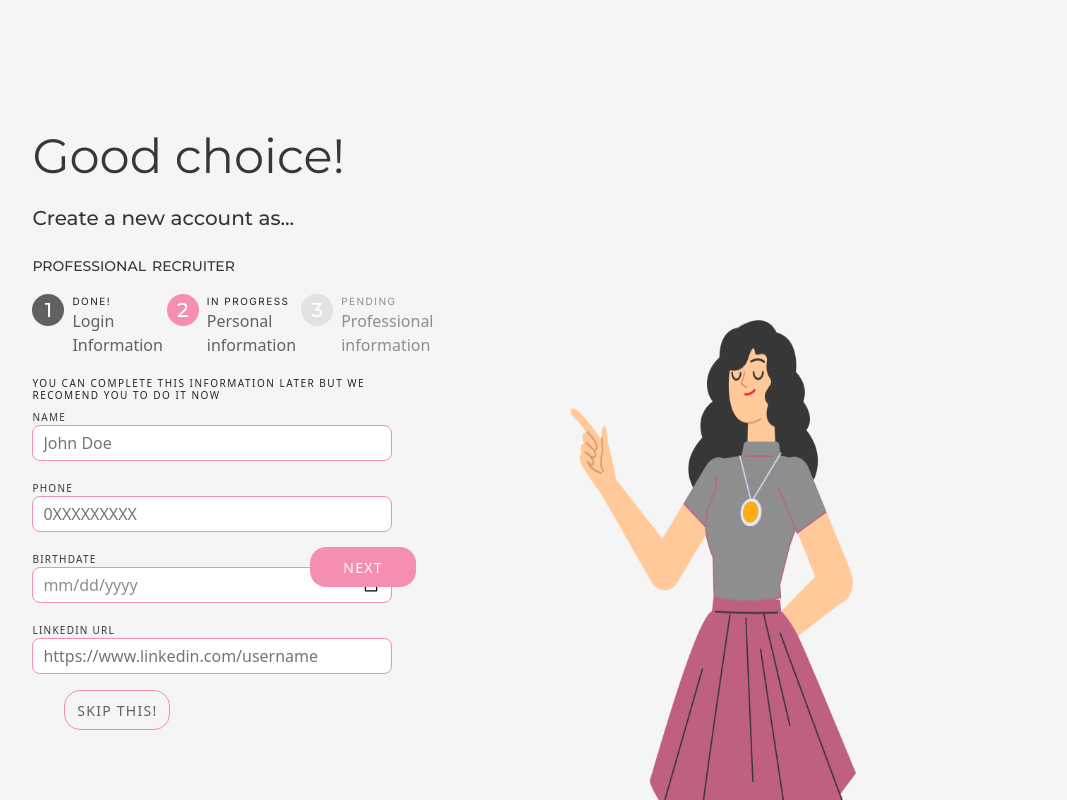
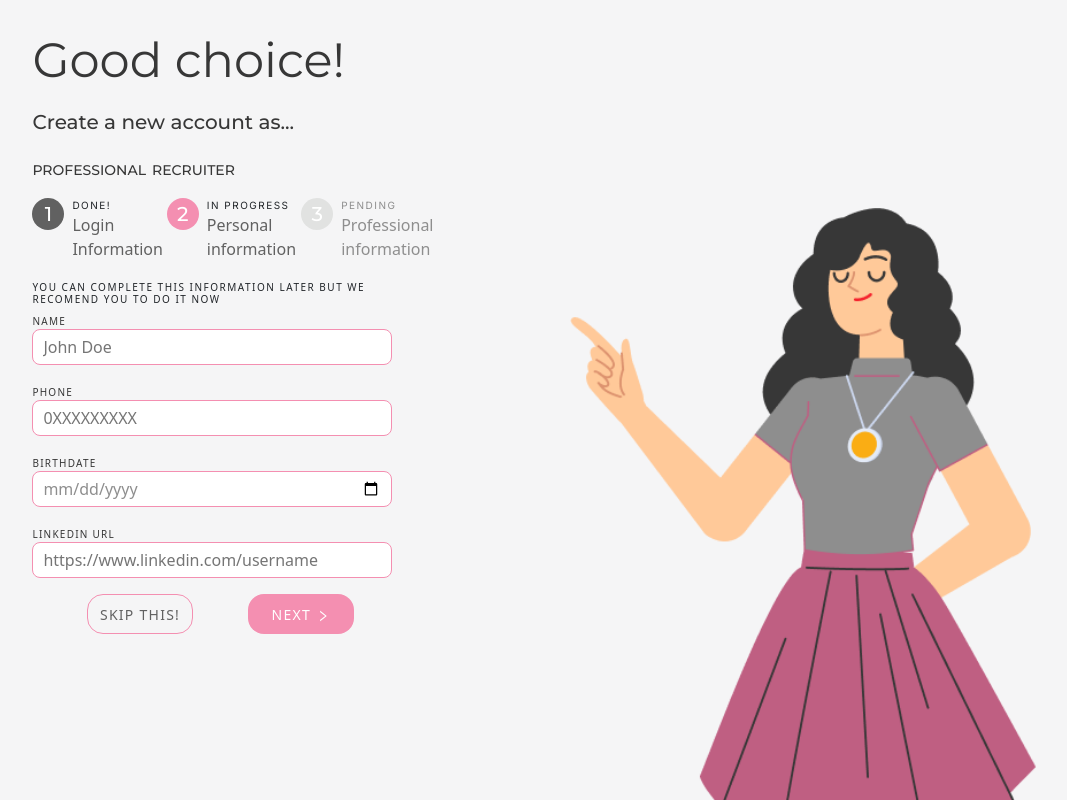
Before and after one commit to natersland/get-that-job-react, a React (Create React App) app in the folder client/: page /register in a window 1280 px wide. Both pictures are taken after a click on the button "NEXT". Shown: the whole page, without its empty margins (198-1265 px from the left). Built offline with nearby package versions, Linux system fonts and the light colour scheme.

Commit message:
updated professional register v.1.1.3

```diff
--- a/client/src/components/ProLoginInfoForm.js
+++ b/client/src/components/ProLoginInfoForm.js
@@ -1,9 +1,5 @@
-import react, { useState, useContext } from "react";
 import styled from "@emotion/styled";
 import "../App.css";
-import { useAuth } from "../contexts/authentication";
-import { userDataContext } from "../contexts/UserData";
-import GTJhooksfantasy from "../hooks/GTJhooksfantasy";
 
 const Input = styled.input`
   width: 360px;
--- a/client/src/hooks/GTJhooksfantasy.js
+++ b/client/src/hooks/GTJhooksfantasy.js
@@ -10,7 +10,7 @@ export default function GTJhooksfantasy() {
   const [name, setName] = useState("");
   const [phone, setPhone] = useState("");
   const [birthDate, setBirthDate] = useState("");
-  const [linkin, setLinkin] = useState("");
+  const [linkedin, setLinkedin] = useState("");
 
   // Step 3
   const [title, setTitle] = useState("");
@@ -34,8 +34,8 @@ export default function GTJhooksfantasy() {
     setPhone,
     birthDate,
     setBirthDate,
-    linkin,
-    setLinkin,
+    linkedin,
+    setLinkedin,
     title,
     setTitle,
     experience,
--- a/client/src/pages/AuthenticatedApp.js
+++ b/client/src/pages/AuthenticatedApp.js
@@ -1,7 +1,6 @@
 import { Routes, Route } from "react-router-dom";
 import FindThatJobPage from "./FindThatJobPage";
 import ProfessionalHomepage from "./ProfessionalHomepage";
-import GTJhooksfantasy from "../hooks/GTJhooksfantasy";
 import "../App.css";
 
 export default function AuthenticatedApp() {
--- a/client/src/pages/ProfessionalRegisterPage.js
+++ b/client/src/pages/ProfessionalRegisterPage.js
@@ -7,7 +7,6 @@ import image from "../img/discussing.png";
 import "../App.css";
 import GTJhooksfantasy from "../hooks/GTJhooksfantasy";
 import { useAuth } from "../contexts/authentication";
-/* import { FiChevronRight, FiChevronLeft } from "react-icons/fi";
 import { AiOutlineRight, AiOutlineLeft } from "react-icons/ai";
 
 class ArrowRight extends React.Component {
@@ -15,273 +14,11 @@ class ArrowRight extends React.Component {
     return <AiOutlineRight />;
   }
 }
-class Arrowleft extends React.Component {
+class ArrowLeft extends React.Component {
   render() {
     return <AiOutlineLeft />;
   }
-} */
-
-const Wrapper = styled.div`
-  width: 100%;
-  height: 100vh;
-  margin: auto;
-  display: flex;
-  flex-direction: row;
-  background-color: #f5f5f6;
-  position: relative;
-`;
-
-const Detail = styled.div`
-  display: flex;
-  flex-direction: column;
-  justify-content: center;
-  align-items: end;
-
-  margin: 8rem 0 0 0;
-`;
-
-const FormWrapper = styled.div`
-  display: flex;
-  flex-direction: column;
-  align-items: flex-start;
-  margin-left: 228px;
-`;
-
-const Title = styled.h1`
-  color: var(--primary-text-color);
-  font-family: var(--primary-font);
-  font-weight: 400;
-  font-size: 48px;
-`;
-
-const Progressbar = styled.div`
-  width: 70%;
-`;
-
-const Caption = styled.h3`
-  color: var(--primary-text-color);
-  font-family: var(--primary-font);
-  font-weight: 500;
-  font-size: 20px;
-  margin-top: 20px;
-`;
-
-const LeftBox = styled.div`
-  width: 60%;
-`;
-
-const RightBox = styled.div`
-  width: 40%;
-  display: flex;
-
-  align-items: end;
-`;
-
-const SelectRole = styled.div`
-  display: flex;
-  flex-direction: row;
-  font-weight: 500;
-  font-style: normal;
-  font-size: 14px;
-`;
-
-const Role = styled.h3`
-  margin-right: 6px;
-  margin-bottom: 20px;
-  margin-top: 20px;
-  font-family: var(--primary-font);
-  color: var(--primary-text-color);
-  font-weight: 500;
-  font-size: 14px;
-`;
-
-const StepBox = styled.div`
-  display: flex;
-  flex-direction: row;
-  margin-bottom: 20px;
-`;
-
-const InProgress = styled.div`
-  font-size: 10px;
-  font-family: var(--seconary-font);
-  font-weight: 400;
-  letter-spacing: 1.5px;
-`;
-
-const Done = styled.div`
-  font-size: 10px;
-  font-family: var(--seconary-font);
-  font-weight: 400;
-  letter-spacing: 1.5px;
-`;
-
-const Pending = styled.div`
-  font-size: 10px;
-  font-family: var(--seconary-font);
-  font-weight: 400;
-  color: #8e8e8e;
-  letter-spacing: 1.5px;
-`;
-
-const Step = styled.div`
-  display: flex;
-  flex-direction: row;
-  width: 25%;
-`;
-
-const StepLeft = styled.div``;
-
-const PendingStepDetail = styled.div`
-  font-family: var(--secondary-font);
-  color: var(--primary-text-color);
-  font-weight: 400;
-  color: #8e8e8e;
-`;
-
-const DoneStepDetail = styled.div`
-  font-family: var(--secondary-font);
-  color: var(--primary-text-color);
-  font-weight: 400;
-  color: #616161;
-`;
-
-const CurrentStep = styled.div`
-  display: flex;
-  justify-content: center;
-  align-items: center;
-  border-radius: 62px;
-  width: 32px;
-  height: 32px;
-  margin-right: 8px;
-  margin-bottom: 0px;
-  font-family: var(--primary-font);
-  color: white;
-  font-weight: 500;
-  font-size: 20px;
-  background-color: var(--secoundary-brand-color);
-`;
-
-const NextStep = styled.div`
-  display: flex;
-  justify-content: center;
-  align-items: center;
-  border-radius: 62px;
-  width: 32px;
-  height: 32px;
-  margin-right: 8px;
-  margin-bottom: 0px;
-  font-family: var(--primary-font);
-  color: white;
-  font-weight: 500;
-  font-size: 20px;
-  background-color: #e1e2e1;
-`;
-
-const DoneStep = styled.div`
-  display: flex;
-  justify-content: center;
-  align-items: center;
-  border-radius: 62px;
-  width: 32px;
-  height: 32px;
-  margin-right: 8px;
-  margin-top: 0px;
-  font-family: var(--primary-font);
-  color: white;
-  font-weight: 500;
-  font-size: 20px;
-  background-color: #616161;
-`;
-
-const StepNumber = styled.p`
-  margin-bottom: 0;
-`;
-
-const GirlImage = styled.img`
-  width: 60%;
-  height: 60%;
-`;
-
-const BorderImage = styled.div`
-  width: 435px;
-  position: relative;
-`;
-
-const NextPage1Button = styled.button`
-  width: 106px;
-  height: 40px;
-  border-radius: 16px;
-  border-style: hidden;
-  color: white;
-  font-size: 14px;
-  letter-spacing: 1.25px;
-  font-weight: 500;
-  font-family: var(--secondary-font);
-  background-color: var(--secoundary-brand-color);
-  cursor: pointer;
-  margin-left: 230px;
-`;
-
-const NextPage2Button = styled.button`
-  width: 106px;
-  height: 40px;
-  border-radius: 16px;
-  border-style: hidden;
-  color: white;
-  font-size: 14px;
-  letter-spacing: 1.25px;
-  font-weight: 500;
-  font-family: var(--secondary-font);
-  background-color: var(--secoundary-brand-color);
-  cursor: pointer;
-  margin-left: 280px;
-  position: absolute;
-  bottom: 213px;
-`;
-
-const SkipButton = styled.button`
-  width: 106px;
-  height: 40px;
-  border-radius: 16px;
-  border: 1px solid var(--secoundary-brand-color);
-  font-size: 14px;
-  letter-spacing: 1.25px;
-  font-weight: 500;
-  font-family: var(--secondary-font);
-  cursor: pointer;
-  margin-left: 32px;
-  color: #616161;
-  background-color: #f5f5f6;
-`;
-
-const FinishButton = styled.button`
-  width: 106px;
-  height: 40px;
-  border-radius: 16px;
-  border-style: hidden;
-  color: white;
-  font-size: 14px;
-  letter-spacing: 1.25px;
-  font-weight: 500;
-  font-family: var(--secondary-font);
-  background-color: var(--secoundary-brand-color);
-  cursor: pointer;
-  margin-left: 32px;
-`;
-
-const PreviusButton = styled.button`
-  width: 106px;
-  height: 40px;
-  border-radius: 16px;
-  border-style: hidden;
-  color: white;
-  font-size: 14px;
-  letter-spacing: 1.25px;
-  font-weight: 500;
-  font-family: var(--secondary-font);
-  background-color: var(--secoundary-brand-color);
-  cursor: pointer;
-`;
+}
 
 function ProfessionalRegisterPage() {
   const {
@@ -297,8 +34,8 @@ function ProfessionalRegisterPage() {
     setPhone,
     birthDate,
     setBirthDate,
-    linkin,
-    setLinkin,
+    linkedin,
+    setLinkedin,
     title,
     setTitle,
     experience,
@@ -310,9 +47,6 @@ function ProfessionalRegisterPage() {
     role,
     setRole,
   } = GTJhooksfantasy();
-
-  const rightArrow = ">";
-  const leftArrow = "<";
 
   const [step, setStep] = useState(0);
 
@@ -337,8 +71,8 @@ function ProfessionalRegisterPage() {
           setPhone={setPhone}
           birthDate={birthDate}
           setBirthDate={setBirthDate}
-          linkin={linkin}
-          setLinkin={setLinkin}
+          linkedin={linkedin}
+          setLinkin={setLinkedin}
         />
       );
     } else if (step === 2) {
@@ -369,6 +103,7 @@ function ProfessionalRegisterPage() {
     formData.append("name", name);
     formData.append("phone", phone);
     formData.append("birthDate", birthDate);
+    formData.append("linkedin", linkedin);
     formData.append("title", title);
     formData.append("experience", experience);
     formData.append("education", education);
@@ -501,64 +236,299 @@ function ProfessionalRegisterPage() {
               </StepBox>
               <div>{StepDisplay()}</div>
 
-              <div className="form-actions">
+              <ButtonWrapper>
                 {step === 0 || step === 1 ? null : (
-                  <PreviusButton
+                  <PreviousButton
                     onClick={() => {
                       setStep((currentPage) => currentPage - 1);
                     }}
                   >
-                    PREVIOUS
-                  </PreviusButton>
+                    <ArrowLeft /> PREVIOUS
+                  </PreviousButton>
                 )}
-
                 {step === 0 ? null : (
                   <SkipButton form="register-form" type="submit">
                     SKIP THIS!
                   </SkipButton>
                 )}
+                {step === 0 || step === 1 ? (
+                  <NextPageButton
+                    type="button" //ถ้า button อยู่ใน form ใช้อันนี้ค่าาา เพราะ default = submit
+                    onClick={() => {
+                      setStep((currentPage) => currentPage + 1);
+                    }}
+                  >
+                    {" "}
+                    NEXT <ArrowRight />
+                  </NextPageButton>
+                ) : null}
 
                 {step === 0 || step === 1 ? null : (
                   <FinishButton form="register-form" type="submit">
                     {" "}
-                    FINISH
+                    FINISH <ArrowRight />
                   </FinishButton>
                 )}
-              </div>
+              </ButtonWrapper>
             </Progressbar>
           </Detail>
         </form>
-        <FormWrapper>
-          {step === 0 ? (
-            <NextPage1Button
-              onClick={() => {
-                setStep((currentPage) => currentPage + 1);
-              }}
-            >
-              {" "}
-              NEXT
-            </NextPage1Button>
-          ) : null}
-          {step === 1 ? (
-            <NextPage2Button
-              onClick={() => {
-                setStep((currentPage) => currentPage + 1);
-              }}
-            >
-              {" "}
-              NEXT
-            </NextPage2Button>
-          ) : null}
-        </FormWrapper>
+        <FormWrapper></FormWrapper>
       </LeftBox>
 
       <RightBox>
-        <GirlImage src={image} alt="Girl"></GirlImage>
-
-        {/*         <BorderImage></BorderImage> */}
+        <BorderImage>
+          <GirlImage src={image} alt="Girl"></GirlImage>
+        </BorderImage>
       </RightBox>
     </Wrapper>
   );
 }
+const Wrapper = styled.div`
+  width: 100%;
+  height: 100vh;
+  margin: auto;
+  display: flex;
+  flex-direction: row;
+  background-color: #f5f5f6;
+  position: relative;
+`;
+
+const Detail = styled.div`
+  display: flex;
+  flex-direction: column;
+  justify-content: center;
+  align-items: end;
+
+  margin: 2rem 0 0 0;
+`;
+
+const FormWrapper = styled.div`
+  display: flex;
+  flex-direction: column;
+  align-items: flex-start;
+  margin-left: 228px;
+`;
+
+const Title = styled.h1`
+  color: var(--primary-text-color);
+  font-family: var(--primary-font);
+  font-weight: 400;
+  font-size: 48px;
+`;
+
+const Progressbar = styled.div`
+  width: 70%;
+`;
+
+const Caption = styled.h3`
+  color: var(--primary-text-color);
+  font-family: var(--primary-font);
+  font-weight: 500;
+  font-size: 20px;
+  margin-top: 20px;
+`;
+
+const LeftBox = styled.div`
+  width: 60%;
+`;
+
+const RightBox = styled.div`
+  width: 40%;
+  display: flex;
+  align-items: end;
+`;
+
+const SelectRole = styled.div`
+  display: flex;
+  flex-direction: row;
+  font-weight: 500;
+  font-style: normal;
+  font-size: 14px;
+`;
+
+const Role = styled.h3`
+  margin-right: 6px;
+  margin-bottom: 20px;
+  margin-top: 20px;
+  font-family: var(--primary-font);
+  color: var(--primary-text-color);
+  font-weight: 500;
+  font-size: 14px;
+`;
+
+const StepBox = styled.div`
+  display: flex;
+  flex-direction: row;
+  margin-bottom: 20px;
+`;
+
+const InProgress = styled.div`
+  font-size: 10px;
+  font-family: var(--seconary-font);
+  font-weight: 400;
+  letter-spacing: 1.5px;
+`;
+
+const Done = styled.div`
+  font-size: 10px;
+  font-family: var(--seconary-font);
+  font-weight: 400;
+  letter-spacing: 1.5px;
+`;
+
+const Pending = styled.div`
+  font-size: 10px;
+  font-family: var(--seconary-font);
+  font-weight: 400;
+  color: #8e8e8e;
+  letter-spacing: 1.5px;
+`;
+
+const Step = styled.div`
+  display: flex;
+  flex-direction: row;
+  width: 25%;
+`;
+
+const StepLeft = styled.div``;
+
+const PendingStepDetail = styled.div`
+  font-family: var(--secondary-font);
+  color: var(--primary-text-color);
+  font-weight: 400;
+  color: #8e8e8e;
+`;
+
+const DoneStepDetail = styled.div`
+  font-family: var(--secondary-font);
+  color: var(--primary-text-color);
+  font-weight: 400;
+  color: #616161;
+`;
+
+const CurrentStep = styled.div`
+  display: flex;
+  justify-content: center;
+  align-items: center;
+  border-radius: 62px;
+  width: 32px;
+  height: 32px;
+  margin-right: 8px;
+  margin-bottom: 0px;
+  font-family: var(--primary-font);
+  color: white;
+  font-weight: 500;
+  font-size: 20px;
+  background-color: var(--secoundary-brand-color);
+`;
+
+const NextStep = styled.div`
+  display: flex;
+  justify-content: center;
+  align-items: center;
+  border-radius: 62px;
+  width: 32px;
+  height: 32px;
+  margin-right: 8px;
+  margin-bottom: 0px;
+  font-family: var(--primary-font);
+  color: white;
+  font-weight: 500;
+  font-size: 20px;
+  background-color: #e1e2e1;
+`;
+
+const DoneStep = styled.div`
+  display: flex;
+  justify-content: center;
+  align-items: center;
+  border-radius: 62px;
+  width: 32px;
+  height: 32px;
+  margin-right: 8px;
+  margin-top: 0px;
+  font-family: var(--primary-font);
+  color: white;
+  font-weight: 500;
+  font-size: 20px;
+  background-color: #616161;
+`;
+
+const StepNumber = styled.p`
+  margin-bottom: 0;
+`;
+
+const GirlImage = styled.img`
+  width: 115%;
+`;
+
+const BorderImage = styled.div`
+  width: 435px;
+  position: relative;
+`;
+
+const ButtonWrapper = styled.div`
+  width: 360px;
+  display: flex;
+  justify-content: space-evenly;
+`;
+
+const NextPageButton = styled.button`
+  width: 106px;
+  height: 40px;
+  border-radius: 16px;
+  border-style: hidden;
+  color: white;
+  font-size: 14px;
+  letter-spacing: 1.25px;
+  font-weight: 500;
+  font-family: var(--secondary-font);
+  background-color: var(--secoundary-brand-color);
+  cursor: pointer;
+`;
+
+const SkipButton = styled.button`
+  width: 106px;
+  height: 40px;
+  border-radius: 16px;
+  border: 1px solid var(--secoundary-brand-color);
+  font-size: 14px;
+  letter-spacing: 1.25px;
+  font-weight: 500;
+  font-family: var(--secondary-font);
+  cursor: pointer;
+  margin: 0 16px;
+  color: #616161;
+  background-color: #f5f5f6;
+`;
+
+const FinishButton = styled.button`
+  width: 106px;
+  height: 40px;
+  border-radius: 16px;
+  border-style: hidden;
+  color: white;
+  font-size: 14px;
+  letter-spacing: 1.25px;
+  font-weight: 500;
+  font-family: var(--secondary-font);
+  background-color: var(--secoundary-brand-color);
+  cursor: pointer;
+`;
+
+const PreviousButton = styled.button`
+  width: 131px;
+  height: 40px;
+  border-radius: 16px;
+  border-style: hidden;
+  color: white;
+  font-size: 14px;
+  letter-spacing: 1.25px;
+  font-weight: 500;
+  font-family: var(--secondary-font);
+  background-color: var(--secoundary-brand-color);
+  cursor: pointer;
+`;
 
 export default ProfessionalRegisterPage;
```
Also changed, not shown: client/src/components/ProProfessionalInfoForm.js (+1 -32 lines), client/src/components/ProProsonalInfoForm.js (+7 -10 lines), 2 other files (tests, documents, lock files or other folders).
